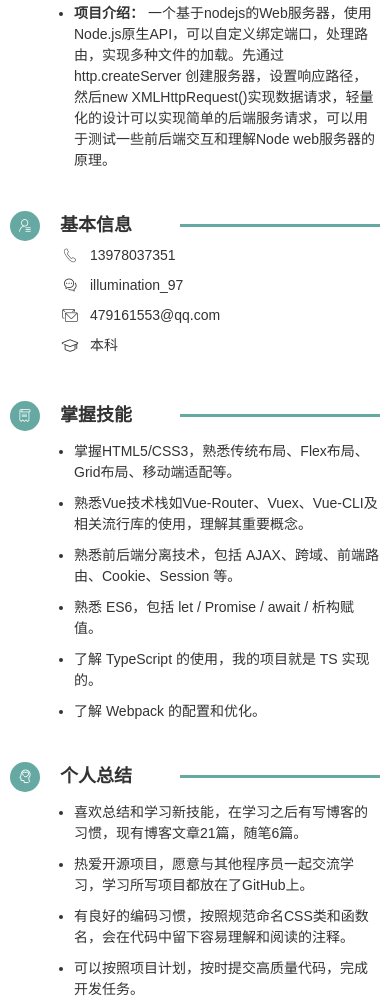
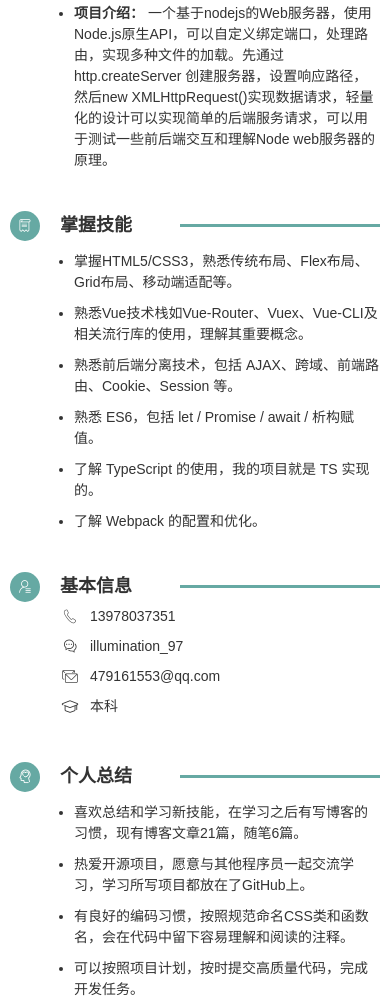
Before and after one commit to Givemeisright/LXG, a plain HTML site: page index.html in a window 390 px wide. Shown: the part 3540-4541 px from the top of the page. Drawn offline with Linux system fonts and the light colour scheme.

Commit message:
修改webnav地址

```diff
--- a/index.html
+++ b/index.html
@@ -315,7 +315,7 @@
 
         @media (max-width: 768px) {
             .detail div.page2 {
-                margin-top: 150px;
+                margin-top: 120px;
             }
             main{
                 margin: 0 15px;
@@ -324,7 +324,7 @@
                 margin: 0 15px;
             }
             .page3{
-                margin-top: 200px;
+                margin-top: 160px;
             }
         }
     </style>
@@ -426,7 +426,7 @@
                 </div>
                 <div class="timeline-panel">
                     <h3>卡片导航</h3>
-                    <p class="intro"><a href=" https://liang-xuguang.gitee.io/lxg">效果预览</a></p>
+                    <p class="intro"><a href="https://liang-xuguang.gitee.io/web-nav/src/">效果预览</a></p>
                     <div class="detail">
                         <ul>
                             <li><strong>项目介绍：</strong>卡片导航是一个快捷的导航页面，初始了一些前端常用网站，并具有搜索功能，可以自定义添加站点或删除站点，通过对添加网站地址处理，在卡片显示域名的第一个大写字母，支持按键输入或点击对应字母快速进入对应网站。
@@ -514,22 +514,8 @@
 
     </main>
     <aside>
-        <section>
-            <span class="iconfont icon-personal"></span>
-            <h2>基本信息</h2>
-            <hr>
-            <div class="detail">
-                <div class="icon-list"><span class="iconfont icon-phone"></span>13978037351</div>
-                <div class="icon-list"><span class="iconfont icon-wechat"></span>illumination_97</div>
-                <div class="icon-list"><span class="iconfont icon-email"></span>479161553@qq.com</div>
-                <div class="icon-list"><span class="iconfont icon-education"></span>本科</div>
 
-
-
-
-            </div>
-        </section>
-        <section class="page3">
+        <section >
             <span class="iconfont icon-introduction"></span>
             <h2>掌握技能</h2>
             <hr>
@@ -545,7 +531,21 @@
                 </ul>
             </div>
         </section>
+        <section class="page3">
+            <span class="iconfont icon-personal "></span>
+            <h2>基本信息</h2>
+            <hr>
+            <div class="detail">
+                <div class="icon-list"><span class="iconfont icon-phone"></span>13978037351</div>
+                <div class="icon-list"><span class="iconfont icon-wechat"></span>illumination_97</div>
+                <div class="icon-list"><span class="iconfont icon-email"></span>479161553@qq.com</div>
+                <div class="icon-list"><span class="iconfont icon-education"></span>本科</div>
 
+
+
+
+            </div>
+        </section>
         <section>
             <span class="iconfont icon-skills"></span>
             <h2>个人总结</h2>
```
